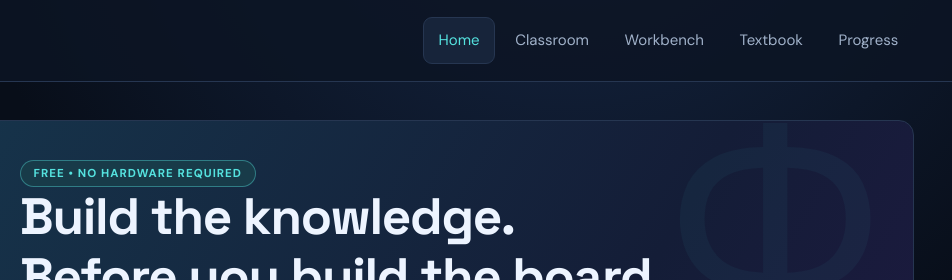
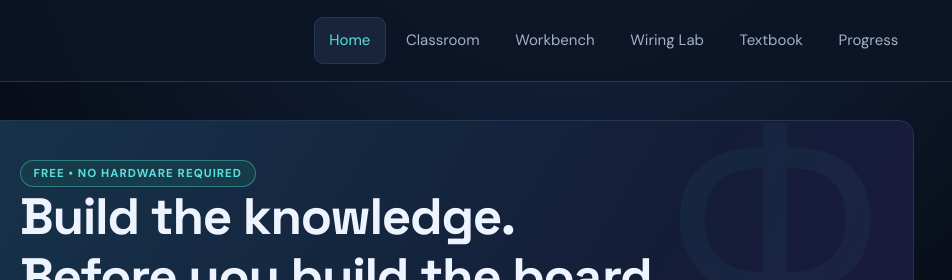
Before and after one commit to MichaelWave369/PhiCircuitLab, a website with bundled scripts: page index.html in a window 1280 px wide. Shown: the top 280 px of the page, 328-1280 px from the left. Built offline with nearby package versions, Linux system fonts and the light colour scheme.

Commit message:
feat: integrate Wiring Lab navigation, course prompt, and module syntax validation

```diff
--- a/index.html
+++ b/index.html
@@ -20,6 +20,7 @@
       <button type="button" class="nav-button active" data-view="home">Home</button>
       <button type="button" class="nav-button" data-view="classroom">Classroom</button>
       <button type="button" class="nav-button" data-view="workbench">Workbench</button>
+      <button type="button" class="nav-button" data-view="builder">Wiring Lab</button>
       <button type="button" class="nav-button" data-view="textbook">Textbook</button>
       <button type="button" class="nav-button" data-view="progress">Progress</button>
     </nav>
```
